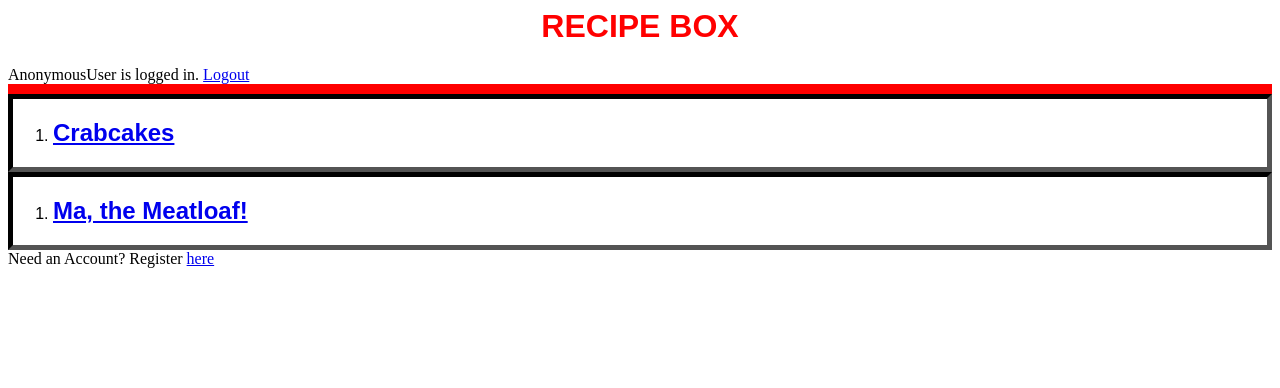
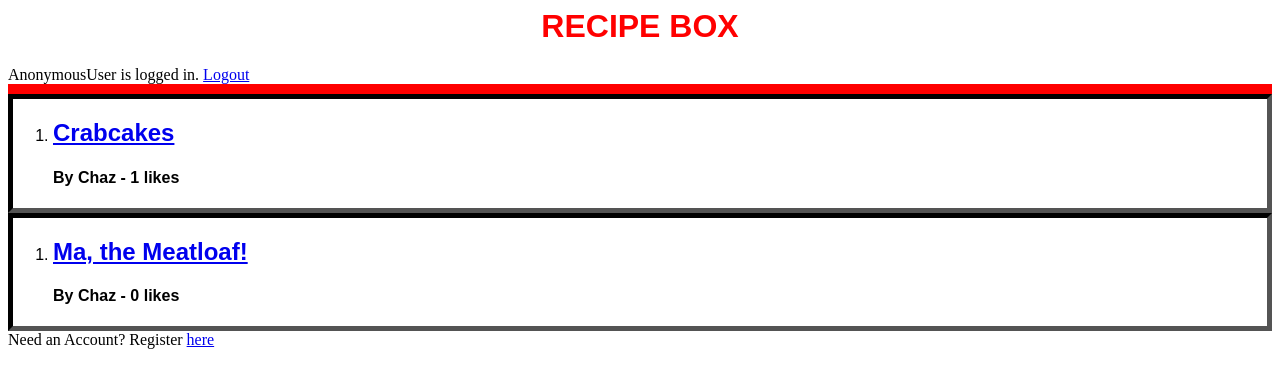
Before and after one commit to j-halladay/backend-django-recipe, a Django app: page / in a window 1280 px wide. Shown: the top 388 px of the page. Run offline with Django 3.2, Linux system fonts and the light colour scheme; data comes from the database, SQL or seed files in the repository; both versions use the stored data as it was after the commit.

```diff
--- a/recipe_box_v1/models.py
+++ b/recipe_box_v1/models.py
@@ -15,6 +15,7 @@ class Recipe(models.Model):
     description=models.CharField(max_length=300)
     time_required=models.CharField(max_length=4)
     instructions = models.TextField(max_length=800)
+    likes = models.ManyToManyField(Author, related_name="likes")
 
     def __str__(self):
         return f"{self.title} - {self.author}"
--- a/recipe_box_v1/templates/index.html
+++ b/recipe_box_v1/templates/index.html
@@ -11,6 +11,7 @@
         <ol>
             <li>
                 <h2><a href="recipe/{{foo.recipes}}">{{foo.title}}</a></h2>
+                <h4>By {{foo.author.name}} - {{foo.likes.count}} likes</h4>
             </li>
         </ol>
     </div>
```
Also changed, not shown: recipe_box_v1/templates/author.html (+10 -5 lines), db.sqlite3, recipe_box_v1/migrations/0002_recipe_likes.py (added).
